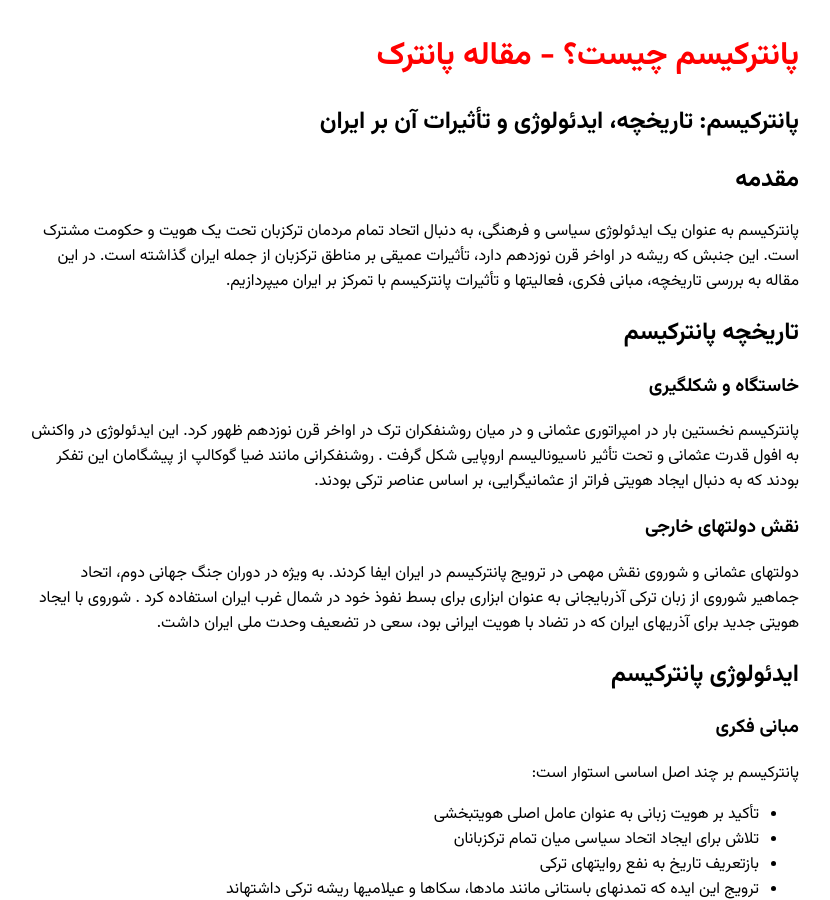
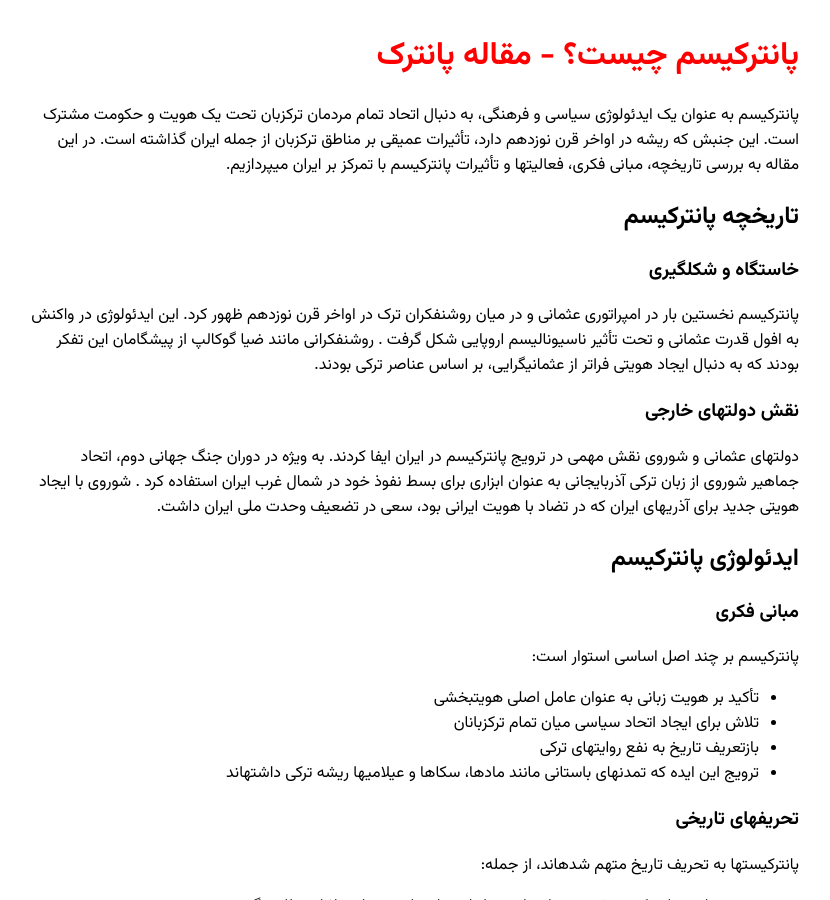
Before and after one commit to darkblog/darkblog.github.io, a Jekyll site: the page built from _posts/2025-6-28-21.md, in a window 1280 px wide and 900 px high. Shown: the whole window, without its empty margins (225-1055 px from the left). Built offline with Jekyll 4.4.1, drawn with Linux system fonts in a browser that asks for light colours.

Commit message:
Update and rename 2025-3-2-21.md to 2025-6-28-21.md

```diff
--- a/_posts/2025-3-2-21.md
+++ b/_posts/2025-6-28-21.md
@@ -2,10 +2,6 @@
 layout: post
 title: پانترکیسم چیست؟ - مقاله پانترک
 ---
-
-## پانترکیسم: تاریخچه، ایدئولوژی و تأثیرات آن بر ایران
-
-## مقدمه
 
 پانترکیسم به عنوان یک ایدئولوژی سیاسی و فرهنگی، به دنبال اتحاد تمام مردمان ترکزبان تحت یک هویت و حکومت مشترک است. این جنبش که ریشه در اواخر قرن نوزدهم دارد، تأثیرات عمیقی بر مناطق ترکزبان از جمله ایران گذاشته است. در این مقاله به بررسی تاریخچه، مبانی فکری، فعالیتها و تأثیرات پانترکیسم با تمرکز بر ایران میپردازیم.
 
```
